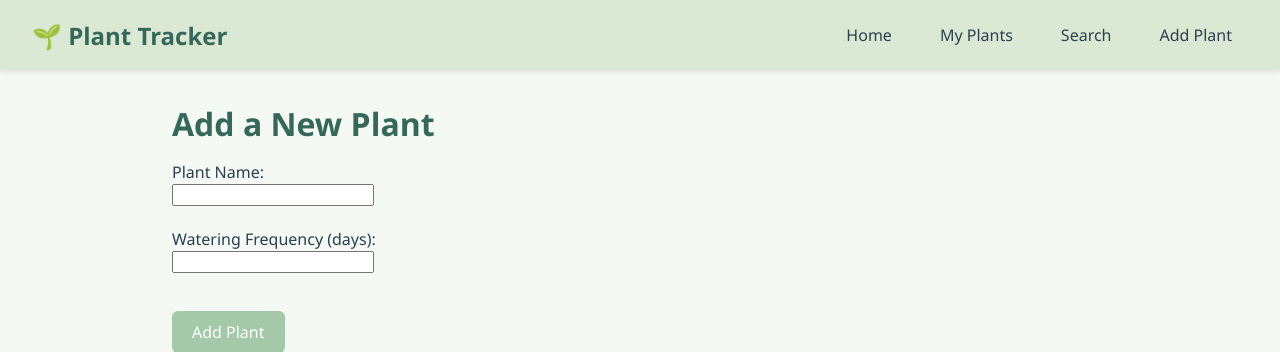
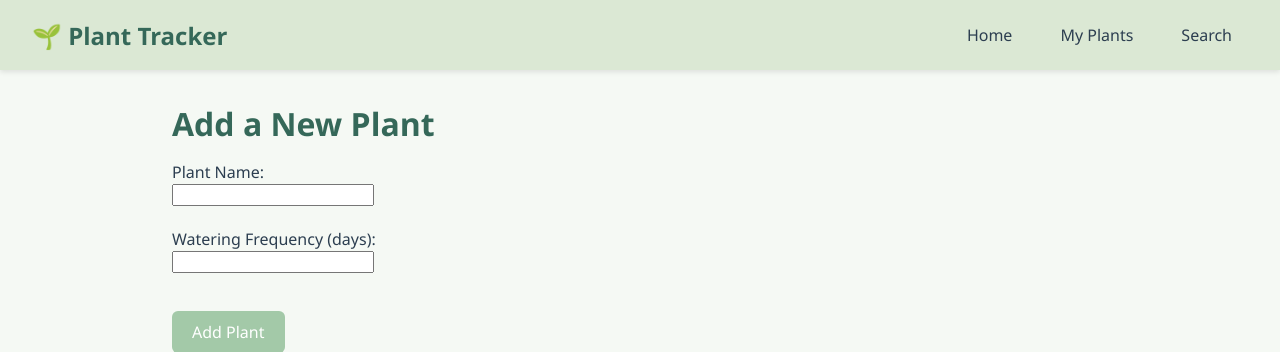
Before and after one commit to Floridaked/Agile-Dev-Project, a Flask app: page /add_plant in a window 1280 px wide. Shown: the top 352 px of the page. Run offline with Flask 3, Linux system fonts and the light colour scheme.

Commit message:
Update add_plant.html

```diff
--- a/templates/add_plant.html
+++ b/templates/add_plant.html
@@ -13,7 +13,6 @@
           <a href="{{ url_for('home') }}">Home</a>
           <a href="{{ url_for('plants') }}">My Plants</a>
           <a href="{{ url_for('search_plant') }}">Search</a>
-          <a href="{{ url_for('add_plant_page') }}">Add Plant</a>
         </div>
     </nav>
 
```
